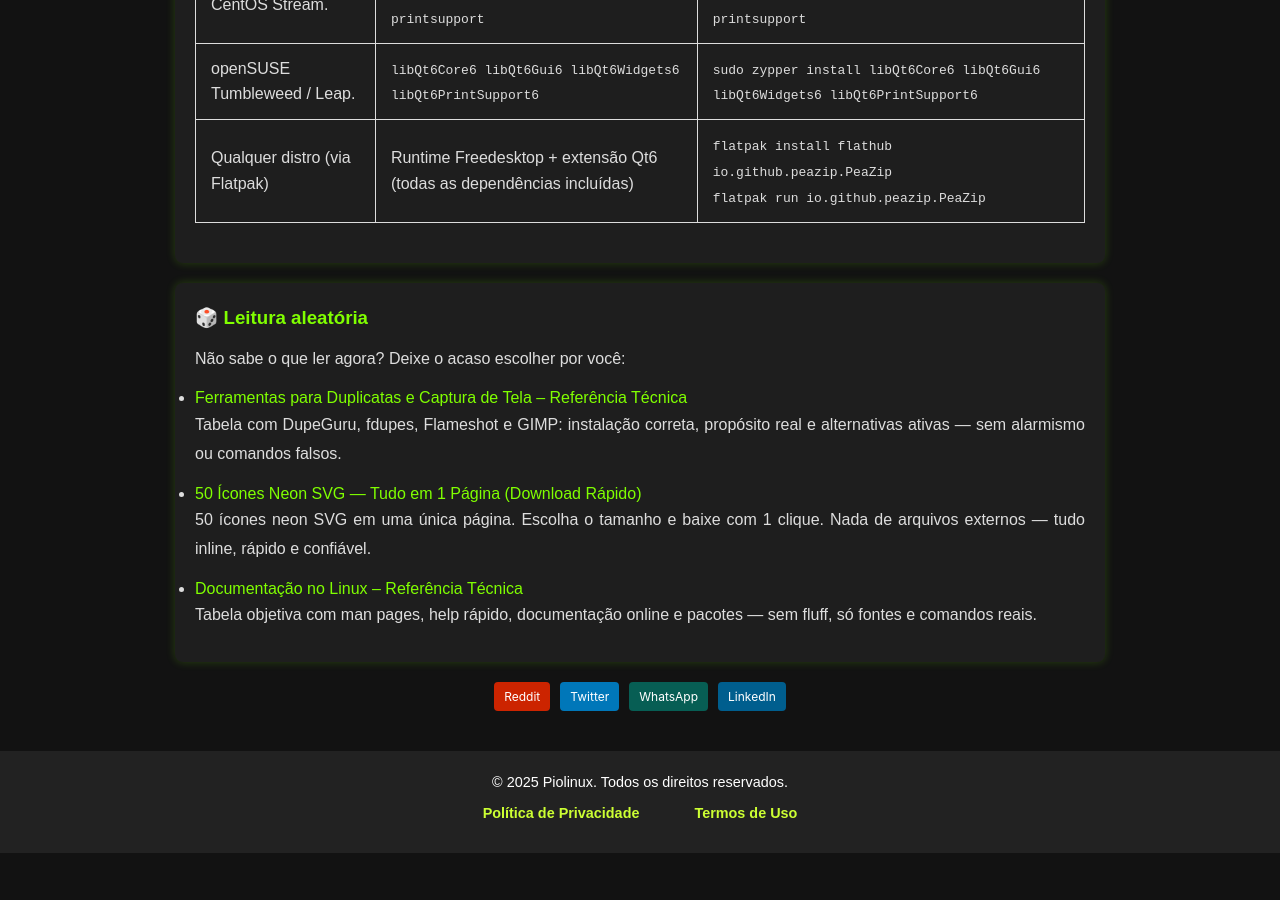
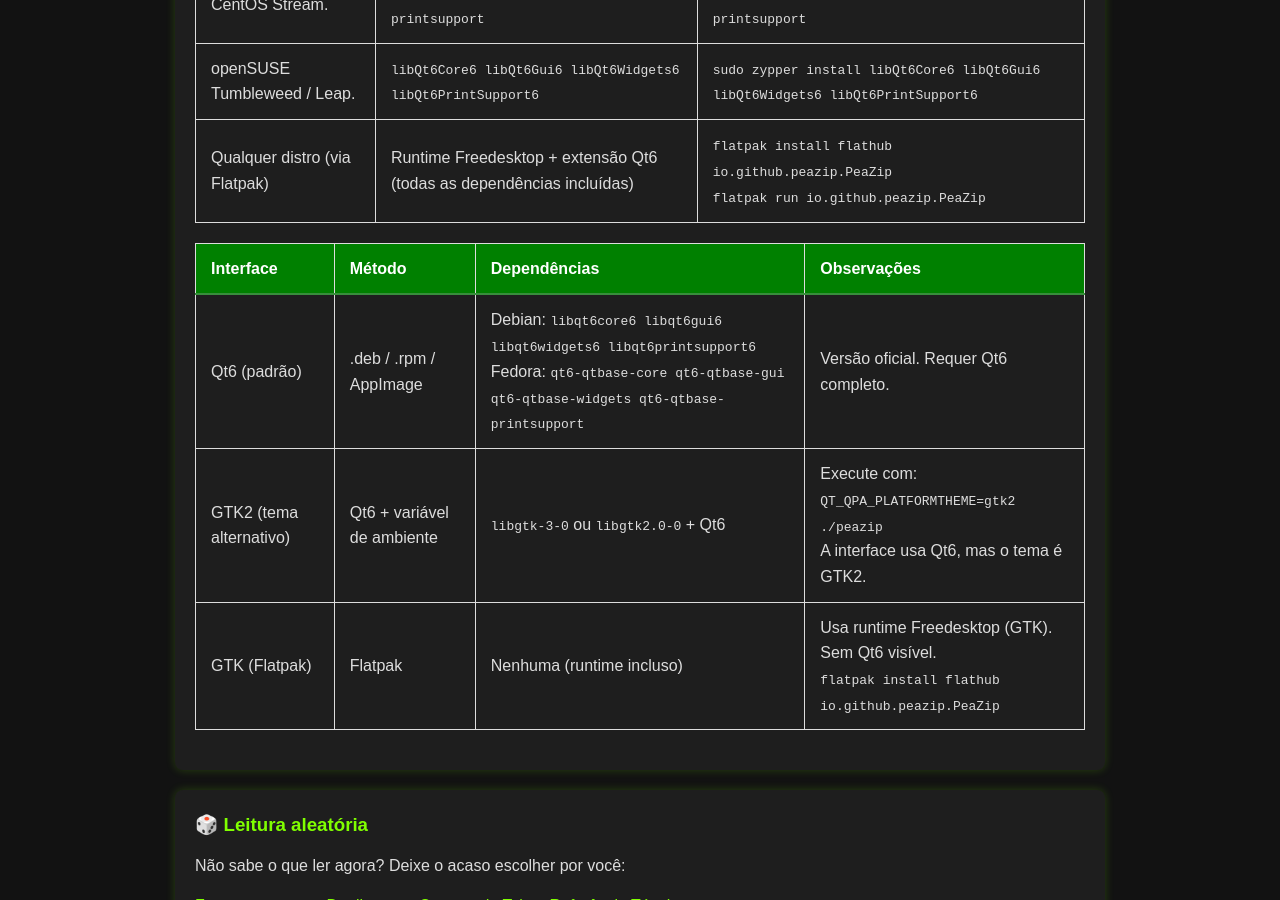
Before and after one commit to Piolinux/piolinux-site, a Jekyll site: the page built from _pages/_comandos/compactacao-e-arquivamento.md, in a window 1280 px wide and 900 px high, scrolled down 813 px. Built offline with Jekyll 4.4.1, drawn with Linux system fonts in a browser that asks for light colours; before the commit the page ends 1666 px from its top, so only the background shows below that.

Commit message:
Update compactacao-e-arquivamento.md

```diff
--- a/_pages/_comandos/compactacao-e-arquivamento.md
+++ b/_pages/_comandos/compactacao-e-arquivamento.md
@@ -125,6 +125,47 @@ permalink: /aplicativos-graficos-compactacao-linux/
   </tbody>
 </table>
 
-
+<table class="evergreen-table">
+  <thead>
+    <tr>
+      <th>Interface</th>
+      <th>Método</th>
+      <th>Dependências</th>
+      <th>Observações</th>
+    </tr>
+  </thead>
+  <tbody>
+    <tr>
+      <td data-label="Interface">Qt6 (padrão)</td>
+      <td data-label="Método">.deb / .rpm / AppImage</td>
+      <td data-label="Dependências">
+        Debian: <code>libqt6core6 libqt6gui6 libqt6widgets6 libqt6printsupport6</code><br>
+        Fedora: <code>qt6-qtbase-core qt6-qtbase-gui qt6-qtbase-widgets qt6-qtbase-printsupport</code>
+      </td>
+      <td data-label="Observações">Versão oficial. Requer Qt6 completo.</td>
+    </tr>
+    <tr>
+      <td data-label="Interface">GTK2 (tema alternativo)</td>
+      <td data-label="Método">Qt6 + variável de ambiente</td>
+      <td data-label="Dependências">
+        <code>libgtk-3-0</code> ou <code>libgtk2.0-0</code> + Qt6
+      </td>
+      <td data-label="Observações">
+        Execute com:<br>
+        <code>QT_QPA_PLATFORMTHEME=gtk2 ./peazip</code><br>
+        A interface usa Qt6, mas o tema é GTK2.
+      </td>
+    </tr>
+    <tr>
+      <td data-label="Interface">GTK (Flatpak)</td>
+      <td data-label="Método">Flatpak</td>
+      <td data-label="Dependências">Nenhuma (runtime incluso)</td>
+      <td data-label="Observações">
+        Usa runtime Freedesktop (GTK). Sem Qt6 visível.<br>
+        <code>flatpak install flathub io.github.peazip.PeaZip</code>
+      </td>
+    </tr>
+  </tbody>
+</table>
 
 </section>
```
